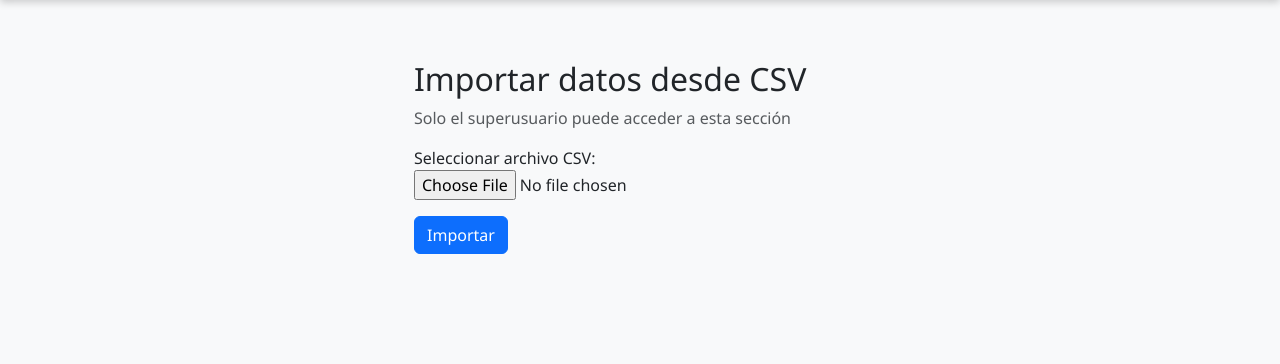
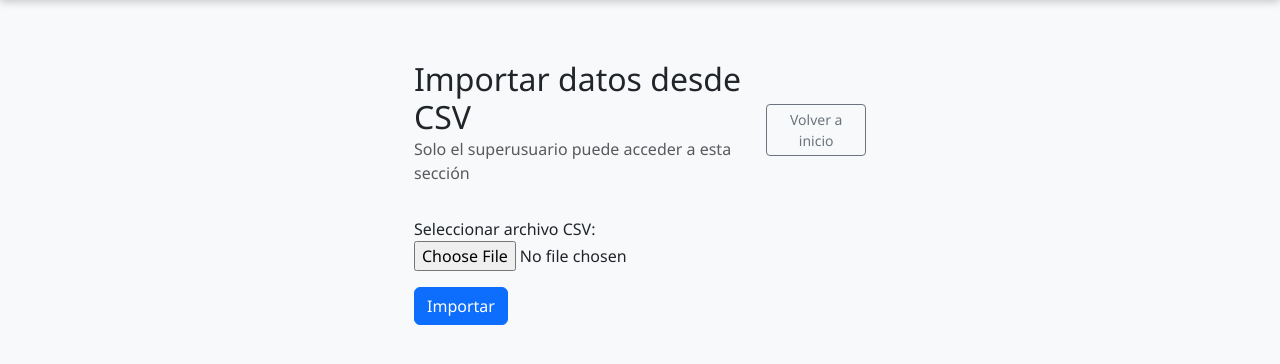
Before and after one commit to raffaello64/plataformaweb, a Django app: page /importar_usuarios/ in a window 1280 px wide. Shown: the part 116-480 px from the top of the page. Run offline with Django 5.2, Linux system fonts and the light colour scheme; the visitor is signed in with stand-in values (Sample User, id 1).

Commit message:
botón inicio importar usuarios

```diff
--- a/repositorio/templates/repositorio/importar_usuarios.html
+++ b/repositorio/templates/repositorio/importar_usuarios.html
@@ -3,8 +3,17 @@
 
 {% block content %}
 <div class="container mt-4">
-  <h2>Importar datos desde CSV</h2>
+
+    <div class="d-flex justify-content-between align-items-center mb-3">
+        <div>
+            <h2 class="mb-0">Importar datos desde CSV</h2>
             <p class="text-muted">Solo el superusuario puede acceder a esta sección</p>
+        </div>
+
+        <a href="{% url 'admin:index' %}" class="btn btn-outline-secondary btn-sm">
+            Volver a inicio
+        </a>
+    </div>
 
     <form method="post" enctype="multipart/form-data" class="mt-3">
         {% csrf_token %}
@@ -13,5 +22,6 @@
         </div>
         <button type="submit" class="btn btn-primary">Importar</button>
     </form>
+
 </div>
 {% endblock %}
```
Lines whose indentation alone changed are shown as unchanged.
